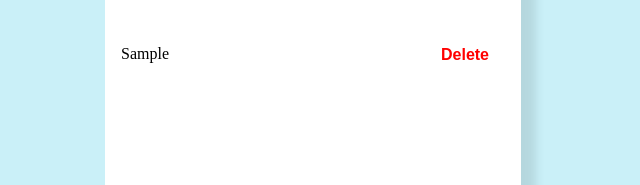
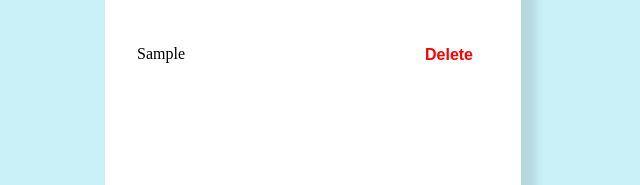
Before and after one commit to digvijaysinhx1/Projectss, a plain HTML site: page Projects/To-Do List/index.html in a window 1280 px wide. Both pictures are taken after typing "Sample" into the empty fields and a click on the button "Add Task". Shown: the part 307-492 px from the top of the page, 327-967 px from the left. Drawn offline with Linux system fonts and the light colour scheme.

Commit message:
To-Do List

```diff
--- a/Projects/To-Do List/index.css
+++ b/Projects/To-Do List/index.css
@@ -69,7 +69,7 @@ body {
 ;
     grid-auto-flow: column;
     grid-template-columns: 15vw 10vh;
-    gap: 7rem;
+    gap: 5rem;
     margin: 1rem 0;
     max-width: 30vw;
 }
@@ -87,3 +87,8 @@ body {
   word-wrap: break-word;
   white-space: normal;
 }
+
+.list{
+    max-height: 38vh;
+    overflow: auto;
+}
```
